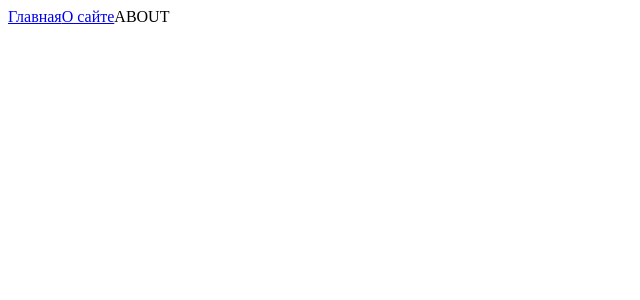
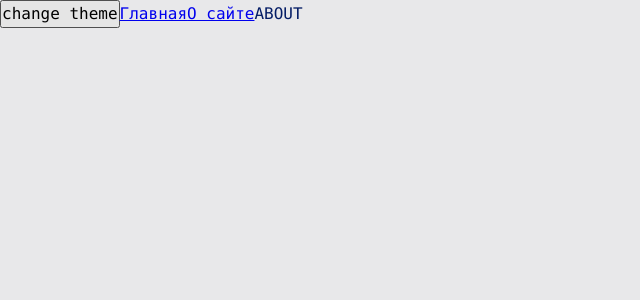
Before and after one commit to ualiyevvv/react-production, a React app: page / in a window 1280 px wide. Shown: the top 300 px of the page, without its empty margins (0-640 px from the left). Built offline with nearby package versions, Linux system fonts and the light colour scheme.

Commit message:
theme added

```diff
--- a/package.json
+++ b/package.json
@@ -19,6 +19,7 @@
     "@types/webpack-dev-server": "^4.7.2",
     "css-loader": "^6.8.1",
     "html-webpack-plugin": "^5.5.3",
+    "mini-css-extract-plugin": "^2.7.6",
     "sass": "^1.63.3",
     "sass-loader": "^13.3.2",
     "style-loader": "^3.3.3",
--- a/src/App.tsx
+++ b/src/App.tsx
@@ -1,12 +1,17 @@
 import {Link, Route, Routes} from 'react-router-dom';
 import {AboutPageAsync} from "./pages/AboutPage/AboutPage.async";
 import {MainPageAsync} from "./pages/MainPage/MainPage.async";
-import {Suspense} from "react";
+import {Suspense, useContext, useState} from "react";
+import './styles/index.scss';
+import {Theme, ThemeContext} from "./theme/ThemeContext";
+import {useTheme} from "./theme/useTheme";
 
 export const App = () => {
+    const {theme, toggleTheme} = useTheme();
 
     return (
-        <div className={'app'}>
+        <div className={`app ${theme}`}>
+            <button onClick={toggleTheme}>change theme</button>
             <Link to={'/'}>Главная</Link>
             <Link to={'/about'}>О сайте</Link>
             <Suspense fallback={<div>Loading...</div>}>
--- a/src/index.tsx
+++ b/src/index.tsx
@@ -2,10 +2,13 @@
 import {Counter} from "./components/Counter";
 import {BrowserRouter} from "react-router-dom";
 import {App} from "./App";
+import ThemeProvider from "./theme/ThemeProvider";
 
 render(
     <BrowserRouter>
-        <App />
+        <ThemeProvider>
+            <App />
+        </ThemeProvider>
     </BrowserRouter>,
     document.getElementById('root')
 )
--- /dev/null
+++ b/src/styles/index.scss
@@ -0,0 +1,13 @@
+@import "reset";
+@import "variables/global";
+@import "themes/light";
+@import "themes/dark";
+
+.app {
+    font: var(--font-m);
+
+    background: var(--bg-color);
+    color: var(--primary-color);
+
+    min-height: 100vh;
+}
--- /dev/null
+++ b/src/styles/reset.scss
@@ -0,0 +1,14 @@
+* {
+    margin: 0;
+    padding: 0;
+    box-sizing: border-box;
+}
+
+input,
+button,
+textarea,
+select {
+    margin: 0;
+
+    font: inherit;
+}
--- /dev/null
+++ b/src/styles/themes/dark.scss
@@ -0,0 +1,6 @@
+.app.dark {
+    --bg-color: #090949;
+
+    --primary-color: #049604;
+    --secondary-color: #04ff04;
+}
--- /dev/null
+++ b/src/styles/themes/light.scss
@@ -0,0 +1,6 @@
+.app.light {
+  --bg-color: #e8e8ea;
+
+  --primary-color: #041c65;
+  --secondary-color: #0449e0;
+}
--- /dev/null
+++ b/src/styles/variables/global.scss
@@ -0,0 +1,11 @@
+:root {
+    --font-family-main: Consolas, 'Times New Roman', Serif;
+
+    --font-size-m: 16px;
+    --font-line-m: 24px;
+    --font-m: var(--font-size-m) / var(--font-line-m) var(--font-family-main);
+
+    --font-size-l: 24px;
+    --font-line-l: 32px;
+    --font-l: var(--font-size-l) / var(--font-line-l) var(--font-family-main);
+}
--- /dev/null
+++ b/src/theme/ThemeContext.ts
@@ -0,0 +1,14 @@
+import {createContext} from "react";
+
+export enum Theme {
+    LIGHT = 'light',
+    DARK = 'dark',
+}
+
+export interface ThemeContextProps {
+    theme?: Theme;
+    setTheme?: (theme: Theme) => void;
+}
+export const ThemeContext = createContext<ThemeContextProps>({})
+
+export const LOCAL_STORAGE_THEME_KEY = 'theme';
--- /dev/null
+++ b/src/theme/ThemeProvider.tsx
@@ -0,0 +1,26 @@
+import {LOCAL_STORAGE_THEME_KEY, Theme, ThemeContext} from "./ThemeContext";
+import React, {FC, PropsWithChildren, useMemo, useState} from "react";
+
+const defaultTheme = localStorage.getItem(LOCAL_STORAGE_THEME_KEY) as Theme || Theme.LIGHT;
+
+interface Props {
+    children: any;
+}
+
+const ThemeProvider: FC<PropsWithChildren<Props>> = ({children}) => {
+
+    const [theme, setTheme] = useState<Theme>(defaultTheme);
+
+    const defaultProps = useMemo(() => ({
+        theme: theme,
+            setTheme: setTheme,
+    }), [theme])
+
+    return (
+        <ThemeContext.Provider value={defaultProps}>
+            {children}
+        </ThemeContext.Provider>
+    )
+}
+
+export default ThemeProvider;
--- /dev/null
+++ b/src/theme/useTheme.ts
@@ -0,0 +1,21 @@
+import {LOCAL_STORAGE_THEME_KEY, Theme, ThemeContext} from "./ThemeContext";
+import {useContext} from "react";
+
+interface UseThemeResult {
+    theme: Theme;
+    toggleTheme: () => void;
+}
+
+export function useTheme(): UseThemeResult {
+    const {theme, setTheme} = useContext(ThemeContext)
+    function toggleTheme() {
+        const newTheme = theme === Theme.LIGHT ? Theme.DARK : Theme.LIGHT;
+        setTheme(newTheme)
+        localStorage.setItem(LOCAL_STORAGE_THEME_KEY, newTheme)
+    }
+
+    return {
+        theme,
+        toggleTheme
+    }
+}
```
Also changed, not shown: 1 other file (tests, documents, lock files or other folders).
